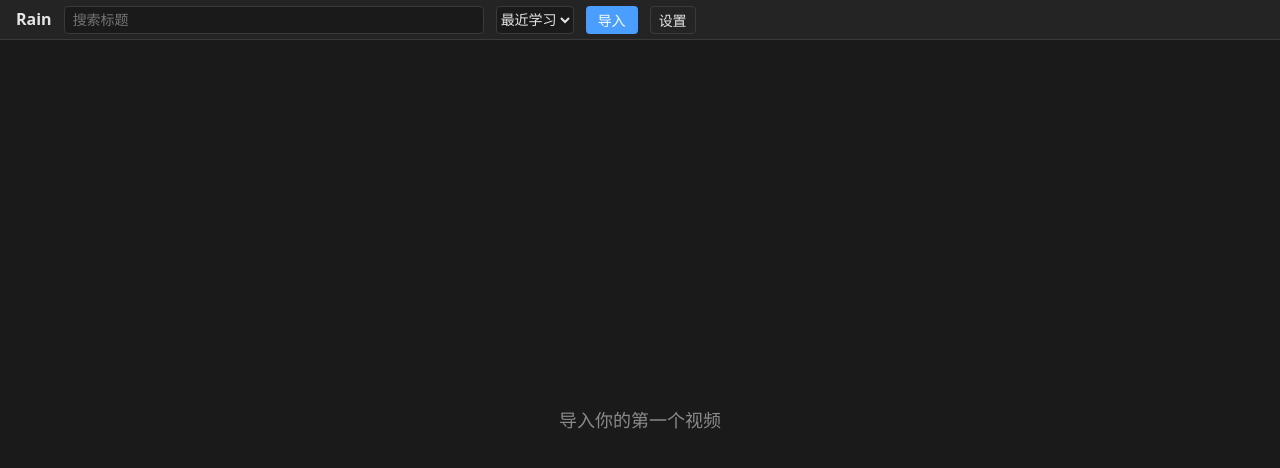
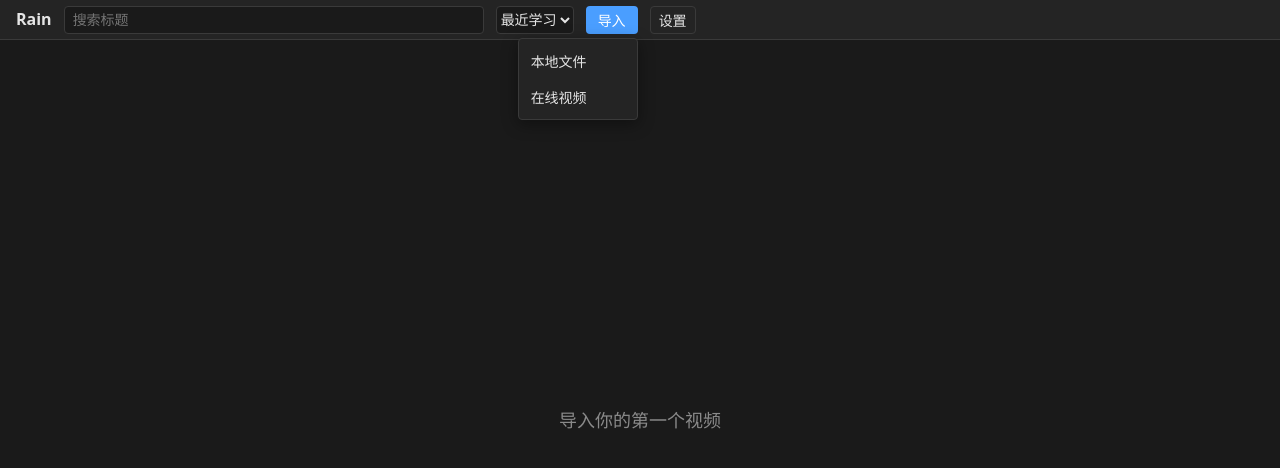
Before and after one commit to llbz510/rain, a React (Vite) app: page / in a window 1280 px wide. Both pictures are taken after a click on the button "导入". Shown: the top 468 px of the page. Built offline with nearby package versions, Linux system fonts and the light colour scheme.

Commit message:
feat: import menu dropdown + local file import via Tauri dialog

```diff
--- a/package.json
+++ b/package.json
@@ -12,6 +12,7 @@
   "devDependencies": {
     "@tauri-apps/api": "^2.11.1",
     "@tauri-apps/cli": "^2.11.4",
+    "@tauri-apps/plugin-dialog": "^2.7.1",
     "@tauri-apps/plugin-sql": "^2.4.0",
     "@testing-library/jest-dom": "^6.9.1",
     "@testing-library/react": "^16.3.2",
--- a/src/pages/VideoListPage.tsx
+++ b/src/pages/VideoListPage.tsx
@@ -12,6 +12,7 @@ import {
   createDatabase,
   listVideos,
   searchVideosByTitle,
+  insertVideo,
   type Database,
 } from '@/models/database'
 import { VideoCard } from '@/ui/components/video-list'
@@ -95,6 +96,38 @@ const settingsButtonStyle: React.CSSProperties = {
   cursor: 'pointer',
 }
 
+const importWrapperStyle: React.CSSProperties = {
+  position: 'relative',
+  flex: '0 0 auto',
+}
+
+const dropdownStyle: React.CSSProperties = {
+  position: 'absolute',
+  top: '100%',
+  right: 0,
+  marginTop: '4px',
+  background: 'var(--color-surface)',
+  border: '1px solid var(--color-border)',
+  borderRadius: 'var(--radius-1)',
+  padding: '4px 0',
+  zIndex: 10,
+  minWidth: '120px',
+  boxShadow: '0 4px 16px rgba(0,0,0,.4)',
+}
+
+const dropdownItemStyle: React.CSSProperties = {
+  display: 'block',
+  width: '100%',
+  padding: '8px 12px',
+  background: 'transparent',
+  color: 'var(--color-fg)',
+  border: 'none',
+  fontSize: 'var(--font-size-sm)',
+  textAlign: 'left' as const,
+  cursor: 'pointer',
+  fontFamily: 'inherit',
+}
+
 const mainStyle: React.CSSProperties = {
   flex: '1 1 auto',
   overflowY: 'auto',
@@ -121,6 +154,7 @@ export function VideoListPage() {
   const [videos, setVideos] = useState<Video[]>([])
   const [sortBy, setSortBy] = useState<SortBy>('lastStudied')
   const [keyword, setKeyword] = useState('')
+  const [importMenuOpen, setImportMenuOpen] = useState(false)
 
   // 初始化数据库（Tauri 走 SQLite，jsdom/浏览器走内存 fallback）
   useEffect(() => {
@@ -169,7 +203,57 @@ export function VideoListPage() {
   }
 
   const handleImportClick = () => {
-    console.log('[VideoListPage] import clicked')
+    setImportMenuOpen((prev) => !prev)
+  }
+
+  const handleLocalImport = async () => {
+    setImportMenuOpen(false)
+    try {
+      const { isTauri, tauriInvoke } = await import('@/lib/tauri-env')
+      if (!isTauri()) {
+        alert('请在桌面应用中使用本地文件导入')
+        return
+      }
+      const { open } = await import('@tauri-apps/plugin-dialog')
+      const selected = await open({
+        filters: [{ name: 'Video', extensions: ['mp4', 'mkv', 'avi', 'mov', 'webm', 'flv'] }],
+        multiple: false,
+      })
+      if (!selected) return
+
+      const filePath = selected
+      const info = await tauriInvoke<{ title: string; duration: number; thumbnail: string }>(
+        'probe_video_info',
+        { filePath, sourceUrl: null },
+      )
+
+      if (!db) return
+      const video: Video = {
+        id: `v_${Date.now()}`,
+        title: info.title,
+        source: 'local',
+        filePath,
+        thumbnail: info.thumbnail,
+        duration: info.duration,
+        language: '',
+        status: 'pending',
+        createdAt: Date.now(),
+        position: 0,
+        lastStudiedAt: Date.now(),
+      }
+      await insertVideo(db, video)
+      const list = keyword.trim()
+        ? await searchVideosByTitle(db, keyword.trim())
+        : await listVideos(db, sortBy)
+      setVideos(list)
+    } catch (err) {
+      console.error('[VideoListPage] 本地文件导入失败', err)
+    }
+  }
+
+  const handleUrlImport = () => {
+    setImportMenuOpen(false)
+    console.log('[VideoListPage] online import - will be implemented in Task 6')
   }
 
   const handleSettingsClick = () => {
@@ -199,9 +283,21 @@ export function VideoListPage() {
           <option value="createdAt">创建时间</option>
           <option value="title">名称</option>
         </select>
-        <button onClick={handleImportClick} style={importButtonStyle}>
-          导入
-        </button>
+        <div style={importWrapperStyle}>
+          <button onClick={handleImportClick} style={importButtonStyle}>
+            导入
+          </button>
+          {importMenuOpen && (
+            <div style={dropdownStyle}>
+              <button onClick={handleLocalImport} style={dropdownItemStyle}>
+                本地文件
+              </button>
+              <button onClick={handleUrlImport} style={dropdownItemStyle}>
+                在线视频
+              </button>
+            </div>
+          )}
+        </div>
         <button onClick={handleSettingsClick} style={settingsButtonStyle}>
           设置
         </button>
```
Also changed, not shown: 1 other file (tests, documents, lock files or other folders).
